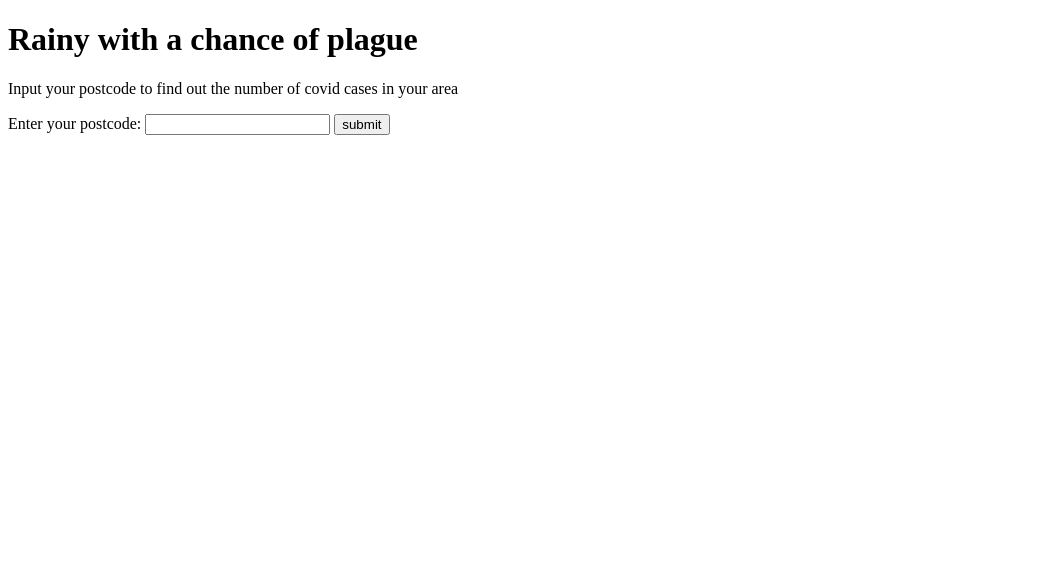
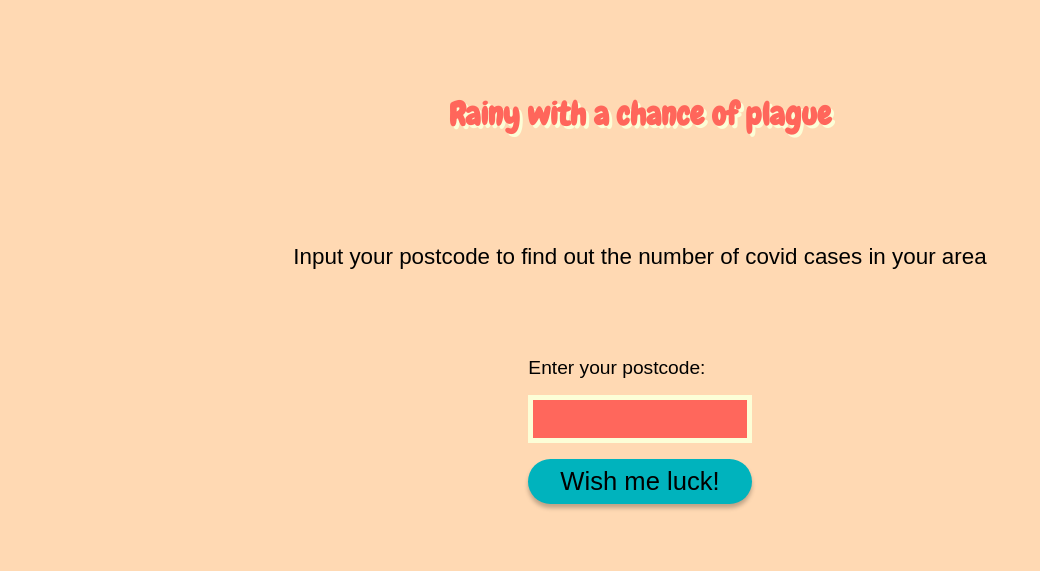
Before and after one commit to amberrignell/FAC-week2-APIproject, a plain HTML site: page index.html in a window 1280 px wide. Shown: the whole page, without its empty margins (0-1040 px from the left). Drawn offline with Linux system fonts and the light colour scheme.

Commit message:
Create style and layout for landing page
Relates #10

```diff
--- a/index.html
+++ b/index.html
@@ -3,21 +3,28 @@
 <head>
     <title>Weather and Corona</title>
     <link rel="stylesheet" type="text/css" href="style.css">
+    <meta name="viewport" content="width=device-width, initial-scale=1.0">
+    <link href="https://fonts.googleapis.com/css2?family=Chewy&display=swap" rel="stylesheet">
 </head>
 
 
 <body>
+<main>
 
-<h1>Rainy with a chance of plague</h1>
+    <h1>Rainy with a chance of plague</h1>
 
-<p>Input your postcode to find out the number of covid cases in your area</p>
+    <p>Input your postcode to find out the number of covid cases in your area</p>
 
     <form>
         <label for="postocde">Enter your postcode:</label>
-        <input type="text" id="postcode" name="postcode">
-        <input type="submit" value="submit"> </input>
+        <input type="text" id="postcode" name="postcode" class="postcode">
+        <input type="submit" value="Wish me luck!" class="submit"></input>
     </form>
+</main>
 
+<footer>
+
+</footer>
 
 </body>
 </html>
--- a/style.css
+++ b/style.css
@@ -0,0 +1,65 @@
+body {
+    background-color:hsl(30, 100%, 85%);
+}
+
+main {
+    display: flex;
+    flex-direction: column;
+    align-items: center;
+    min-height: 70vh;
+    padding: 0 10%;
+    justify-content: space-evenly;
+    margin: 0;
+}
+
+h1 {
+    font-family: 'Chewy', cursive;
+    color: #FF665B;
+    text-shadow: 3px 3px hsl(63, 95%, 92%);
+    text-align: center;
+}
+
+p {
+    text-align: center;
+    font-size: 1.4rem;
+    font-family: Arial, Helvetica, sans-serif;
+}
+
+form {
+    /* width: 100%; */
+}
+
+
+label {
+    display: block;
+    margin-bottom: 1rem;
+    width: 80%;
+    font-family: Arial, Helvetica, sans-serif;
+    font-size: 1.2rem;
+}
+
+input {
+    display: block;
+    margin: auto;
+}
+
+.postcode {
+    width: 100%;
+    height: 38px;
+    background: hsl(4, 100%, 68%);
+    border: 5px solid hsl(63, 95%, 92%);
+    box-sizing: border-box;
+    height: 3rem;
+    padding: 0;
+
+}
+
+.submit {
+    margin-top: 1rem;
+    font-size: 1.6rem;
+    padding: 0.5rem 2rem;
+    border-radius: 30px;
+    box-shadow: 0px 4px 4px rgba(0, 0, 0, 0.25);
+    border: none;
+    background-color: hsl(183, 100%, 37%);
+}
```
